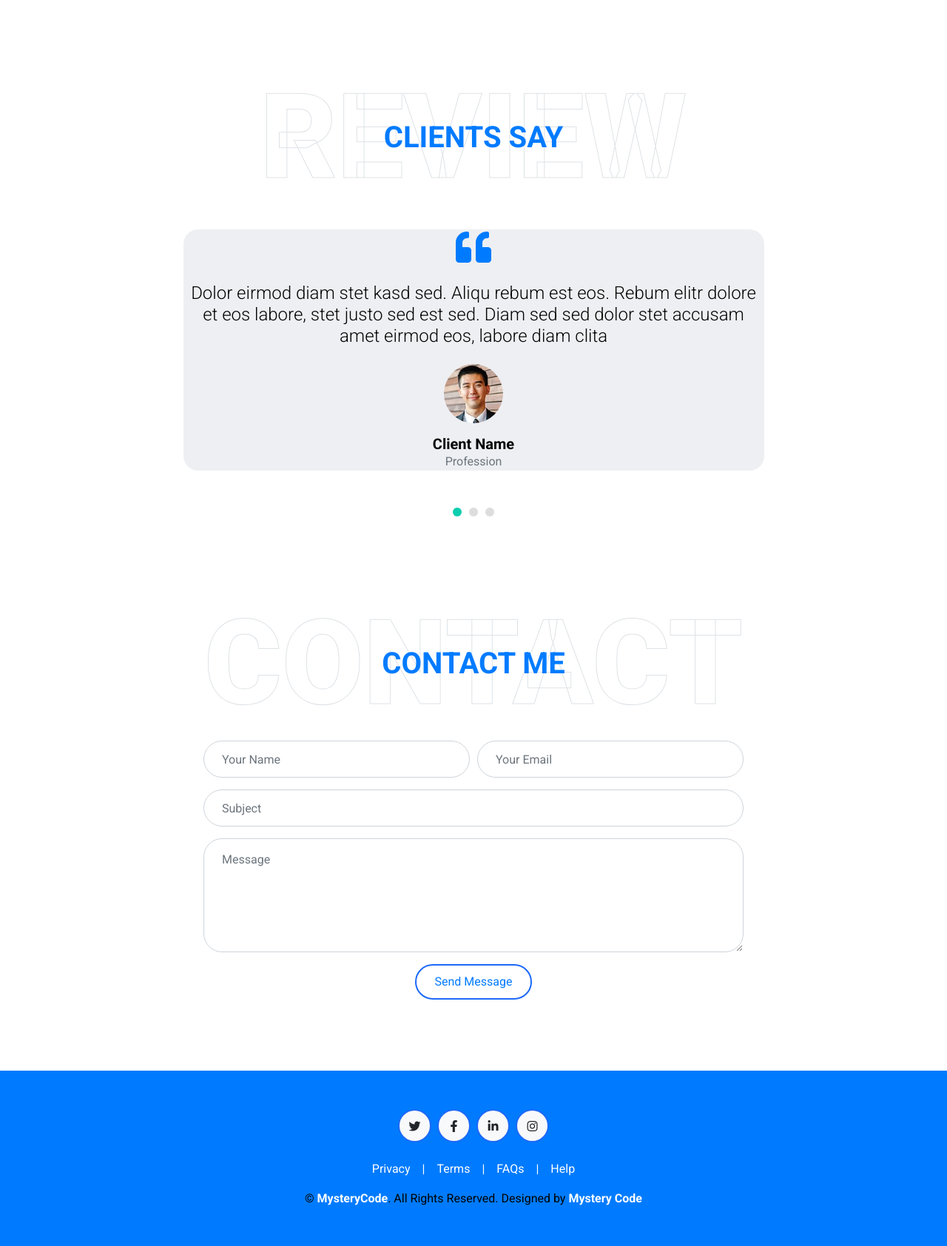
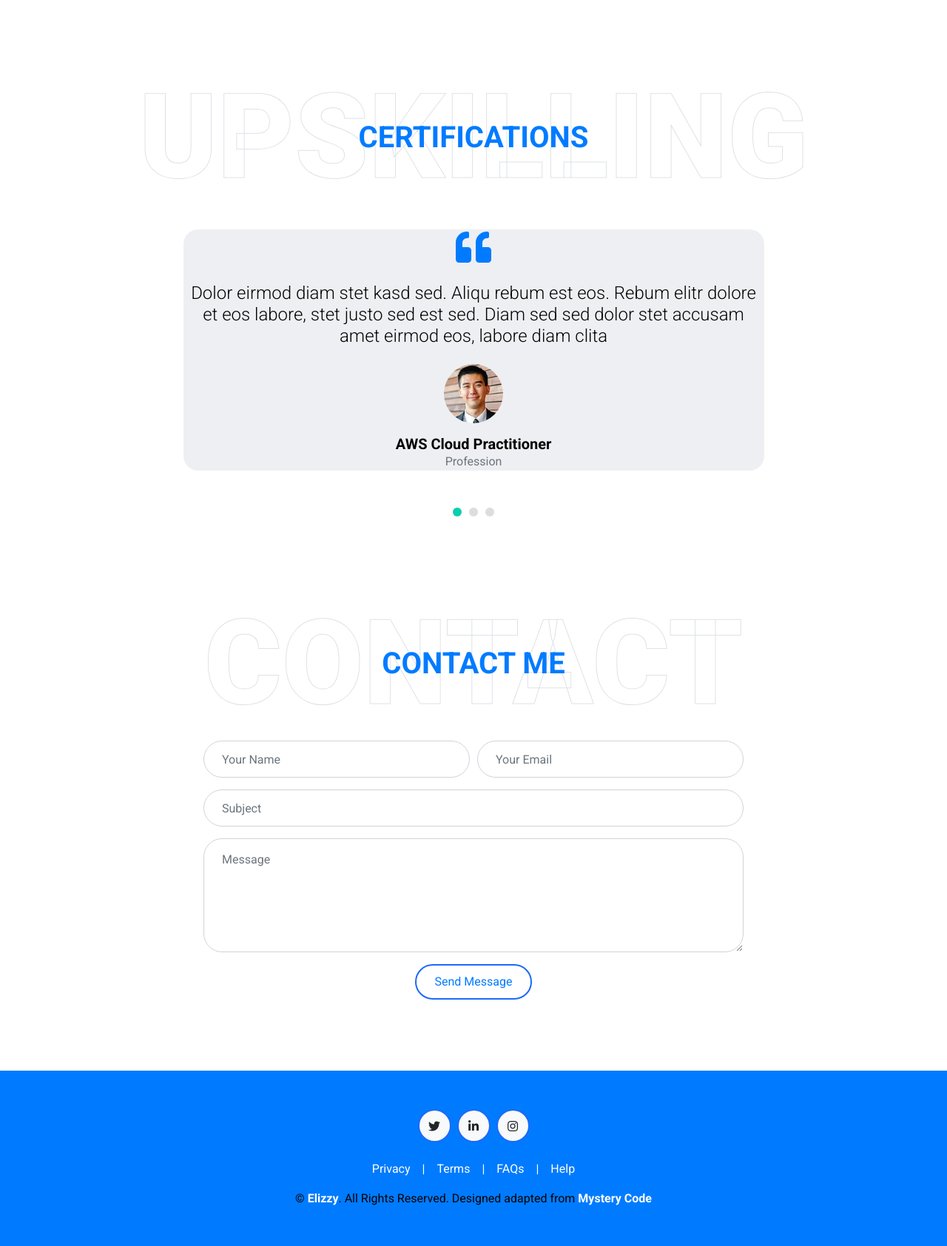
Before and after one commit to Elizzy01/portfolio-website, a Flask app: page / in a window 1280 px wide. Shown: the part 4766-6450 px from the top of the page at 74% size. Run offline with Flask 3, Linux system fonts and the light colour scheme; some libraries are stand-ins or nearby versions.

Commit message:
Updated index.html

```diff
--- a/app/templates/index.html
+++ b/app/templates/index.html
@@ -332,7 +332,7 @@
                     <div class="position-relative overflow-hidden mb-2">
                         <img class="img-fluid rounded w-100" src="static/img/portfolio-1.jpg" alt="">
                         <div class="portfolio-btn bg-primary d-flex align-items-center justify-content-center">
-                            <a href="static/img/portfolio-1.jpg" data-lightbox="portfolio">
+                            <a href="https://github.com/Elizzy01/Elizzy-Project-Configuration" data-lightbox="portfolio">
                                 <i class="fa fa-plus text-white" style="font-size: 60px;"></i>
                             </a>
                         </div>
@@ -342,7 +342,7 @@
                     <div class="position-relative overflow-hidden mb-2">
                         <img class="img-fluid rounded w-100" src="static/img/portfolio-2.jpg" alt="">
                         <div class="portfolio-btn bg-primary d-flex align-items-center justify-content-center">
-                            <a href="static/img/portfolio-2.jpg" data-lightbox="portfolio">
+                            <a href="https://github.com/Elizzy01/aws-bootcamp-cruddur-2023" data-lightbox="portfolio">
                                 <i class="fa fa-plus text-white" style="font-size: 60px;"></i>
                             </a>
                         </div>
@@ -352,7 +352,7 @@
                     <div class="position-relative overflow-hidden mb-2">
                         <img class="img-fluid rounded w-100" src="static/img/portfolio-3.jpg" alt="">
                         <div class="portfolio-btn bg-primary d-flex align-items-center justify-content-center">
-                            <a href="static/img/portfolio-3.jpg" data-lightbox="portfolio">
+                            <a href="https://github.com/Elizzy01/Deploying-a-Static-Website-using-AWS-S3-and-Cloudfront" data-lightbox="portfolio">
                                 <i class="fa fa-plus text-white" style="font-size: 60px;"></i>
                             </a>
                         </div>
@@ -362,13 +362,13 @@
                     <div class="position-relative overflow-hidden mb-2">
                         <img class="img-fluid rounded w-100" src="static/img/portfolio-4.jpg" alt="">
                         <div class="portfolio-btn bg-primary d-flex align-items-center justify-content-center">
-                            <a href="static/img/portfolio-4.jpg" data-lightbox="portfolio">
+                            <a href="https://github.com/Elizzy01/simple-todo-app/tree/main/jenkins-assignment" data-lightbox="portfolio">
                                 <i class="fa fa-plus text-white" style="font-size: 60px;"></i>
                             </a>
                         </div>
                     </div>
                 </div>
-                <div class="col-lg-4 col-md-6 mb-4 portfolio-item second">
+                <!-- <div class="col-lg-4 col-md-6 mb-4 portfolio-item second">
                     <div class="position-relative overflow-hidden mb-2">
                         <img class="img-fluid rounded w-100" src="static/img/portfolio-5.jpg" alt="">
                         <div class="portfolio-btn bg-primary d-flex align-items-center justify-content-center">
@@ -387,7 +387,7 @@
                             </a>
                         </div>
                     </div>
-                </div>
+                </div> -->
             </div>
         </div>
     </div>
@@ -398,8 +398,8 @@
     <div class="container-fluid py-5" id="testimonial">
         <div class="container">
             <div class="position-relative d-flex align-items-center justify-content-center">
-                <h1 class="display-1 text-uppercase text-white" style="-webkit-text-stroke: 1px #dee2e6;">Review</h1>
-                <h1 class="position-absolute text-uppercase text-primary">Clients Say</h1>
+                <h1 class="display-1 text-uppercase text-white" style="-webkit-text-stroke: 1px #dee2e6;">Upskilling</h1>
+                <h1 class="position-absolute text-uppercase text-primary">Certifications</h1>
             </div>
             <div class="row justify-content-center">
                 <div class="col-lg-9">
@@ -408,7 +408,7 @@
                             <i class="fa fa-3x fa-quote-left text-primary mb-4"></i>
                             <h4 class="font-weight-light mb-4">Dolor eirmod diam stet kasd sed. Aliqu rebum est eos. Rebum elitr dolore et eos labore, stet justo sed est sed. Diam sed sed dolor stet accusam amet eirmod eos, labore diam clita</h4>
                             <img class="img-fluid rounded-circle mx-auto mb-3" src="static/img/testimonial-1.jpg" style="width: 80px; height: 80px;">
-                            <h5 class="font-weight-bold m-0">Client Name</h5>
+                            <h5 class="font-weight-bold m-0">AWS Cloud Practitioner</h5>
                             <span>Profession</span>
                         </div>
                         <div class="text-center">
@@ -486,10 +486,9 @@
     <div class="container-fluid bg-primary text-white mt-5 py-1 px-sm-1 px-md-5">
         <div class="container text-center py-5">
             <div class="d-flex justify-content-center mb-4">
-                <a class="btn btn-light btn-social mr-2" href="#"><i class="fab fa-twitter"></i></a>
-                <a class="btn btn-light btn-social mr-2" href="#"><i class="fab fa-facebook-f"></i></a>
-                <a class="btn btn-light btn-social mr-2" href="#"><i class="fab fa-linkedin-in"></i></a>
-                <a class="btn btn-light btn-social" href="#"><i class="fab fa-instagram"></i></a>
+                <a class="btn btn-light btn-social mr-2" href="https://x.com/Elizzy_g"><i class="fab fa-twitter"></i></a>
+                <a class="btn btn-light btn-social mr-2" href="https://www.linkedin.com/in/elizabethogunmola/"><i class="fab fa-linkedin-in"></i></a>
+                <a class="btn btn-light btn-social" href="https://www.instagram.com/elizzy_g/"><i class="fab fa-instagram"></i></a>
             </div>
             <div class="d-flex justify-content-center mb-3">
                 <a class="text-white" href="#">Privacy</a>
@@ -500,7 +499,7 @@
                 <span class="px-3">|</span>
                 <a class="text-white" href="#">Help</a>
             </div>
-            <p class="m-0">&copy; <a class="text-white font-weight-bold" href="#">MysteryCode</a>. All Rights Reserved. Designed by <a class="text-white font-weight-bold" href="#">Mystery Code</a>
+            <p class="m-0">&copy; <a class="text-white font-weight-bold" href="#">Elizzy</a>. All Rights Reserved. Designed adapted from <a class="text-white font-weight-bold" href="#">Mystery Code</a>
             </p>
         </div>
     </div>
```
